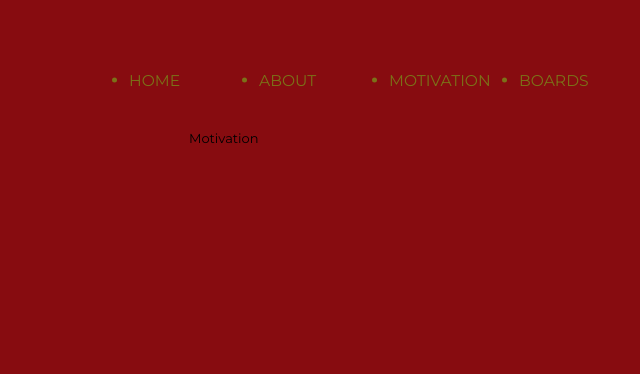
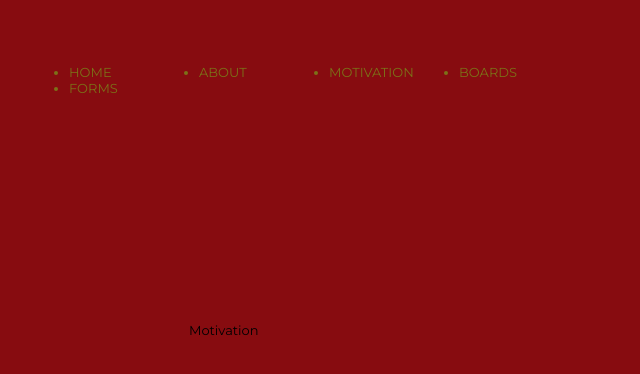
Before and after one commit to DSJR1284/my_app_client, a React (Create React App) app: page /motivation in a window 1280 px wide. Shown: the top 374 px of the page, without its empty margins (251-891 px from the left). Built offline with nearby package versions, Linux system fonts and the light colour scheme.

Commit message:
adding route to nav bar tested form

```diff
--- a/src/App.css
+++ b/src/App.css
@@ -10,6 +10,7 @@ body {
   background: #870c10;
   font-family: "Montserrat", sans-serif;
   font-size: small;
+  padding: 2in;
 
 }
 .navMenu {
@@ -22,7 +23,7 @@ body {
 .navMenu a {
   color: #7c7118;
   text-decoration: none;
-  font-size: 1.2em;
+  font-size:small;
   text-transform: uppercase;
   font-weight: 400;
   display: inline-block;
@@ -77,7 +78,7 @@ body {
 img{
     border-radius: 25px;
   }
-  .Home, .About, .Motivation, .Board{
+  .Home,.About,.Motivation,.Board, .Form {
     padding: 50px;
     padding-top: 100px;
     max-width: 500px;
@@ -88,3 +89,8 @@ img{
     /* padding: 30px; */
     border-radius: 5px;
   }
+
+  .Boards {
+      display: grid;
+      grid-row-gap: 50px;
+  }
--- a/src/components/Boards.js
+++ b/src/components/Boards.js
@@ -8,15 +8,17 @@ const Boards = ({boards,posts}) => {
     console.log(postsState)
     return (
         <div className='Boards'>
-            {boards.map(b => <ul>
-                <li key={b.id}>
-                    {b.title}
-                </li>
-            </ul>)}
+            {boards.map(b => <ol>
+                <ul key={b.id}>
+                    <h1>{b.title}</h1>
+                </ul>
+            </ol>)}
             {posts.map(p => <ul>
+                <img src={p.image} alt={p.description}/>
+                <br/><br/>
                 <li key={p.id}>
-                    {p.image}
                     {p.description}
+                    <br/><br />
                 </li>
             </ul>)}
         </div>
--- a/src/components/BoardsContainer.js
+++ b/src/components/BoardsContainer.js
@@ -3,7 +3,6 @@ import { connect } from 'react-redux'
 
 import {fetchBoards} from '../actions/boardsActions'
 import Boards from './Boards'
-import PostsForm from './PostsForm'
 
 
 class BoardsContainer extends Component {
@@ -16,7 +15,6 @@ render() {
         return (
             <div>
                 <Boards />
-                <PostsForm />
             </div>
         )
     }
--- a/src/components/NavBar.js
+++ b/src/components/NavBar.js
@@ -18,6 +18,9 @@ const NavBar = () => {
             <NavLink to="/boards" exact >
                 <li> Boards</li>
             </NavLink>
+            <NavLink to="/Forms" exact >
+                <li> Forms</li>
+            </NavLink>
         </ul>
         </div>
     )
--- a/src/components/PostsForm.js
+++ b/src/components/PostsForm.js
@@ -19,14 +19,13 @@ class PostsForm extends Component {
     }
 
     handleSubmit = (e) => {
-        e.preventDefault()
+        // e.preventDefault()
         this.props.addPost(this.state)
     }
 
     render() {
         return (
-            <div>
-                Post Form
+            <div className='Form'>
                 <form onSubmit={this.handleSubmit}>
                 <label>Image:</label>
                     <input type='text' value={this.state.image} onChange={this.handleChange} name="image" />
--- a/src/components/Router.js
+++ b/src/components/Router.js
@@ -5,6 +5,7 @@ import Home from './Home'
 import About from './About'
 import Motivation from './Motivation'
 import BoardsContainer from './BoardsContainer'
+import PostsForm from './PostsForm'
 
 
 
@@ -15,6 +16,7 @@ const Router = () => {
             <Route exact path='/about' component={About} />
             <Route exact path='/motivation' component={Motivation} />
             <Route exact path='/boards' component={BoardsContainer} />
+            <Route exact path='/forms' component={PostsForm} />
         </Switch>
     )
 }
```
Also changed, not shown: src/components/Post.js (added, +12 -0 lines).
